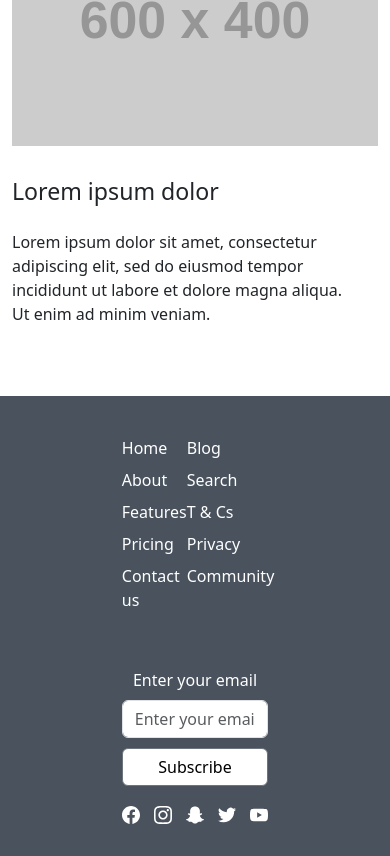
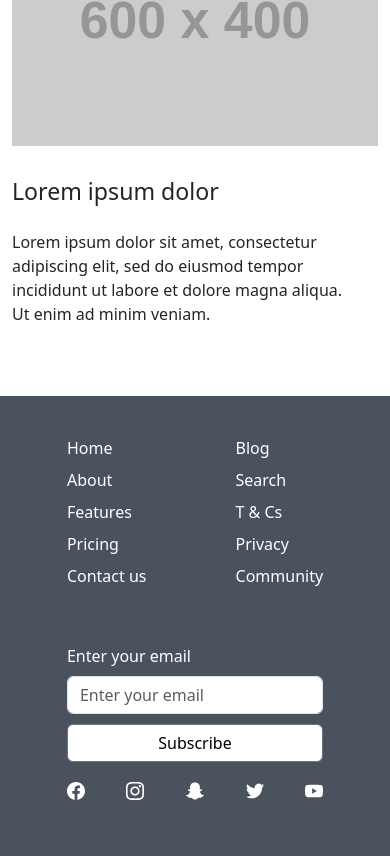
Before and after one commit to SzymonSleboda/Company_Homepage_Template, a plain HTML site: page index.html in a window 390 px wide. Shown: the part 1141-1997 px from the top of the page. Drawn offline with nearby package versions, Linux system fonts and the light colour scheme; placeholder pictures from the web are drawn by us.

Commit message:
finished

```diff
--- a/index3.html
+++ b/index.html
@@ -11,53 +11,36 @@
       crossorigin="anonymous"
     />
     <style>
-      .main-card {
-        width: 100%;
-        border: none;
+      .main-colorful--area {
+        background: #c9d2de;
+        min-width: 25%;
+      }
+
+      body {
+        min-height: 100vh;
+        display: flex;
+        flex-direction: column;
+      }
+
+      svg {
+        width: 18px;
+        fill: white;
+        transition: fill 0.3s ease;
+        &:hover {
+          cursor: pointer;
+          fill: #c9d2de;
+        }
+      }
+      .navbar-color {
+        background: #c9d2de;
       }
       .navbar-toggler {
-        display: flex;
-        align-items: center;
         margin: 10px 0px 10px 10px;
         @media screen and (min-width: 992px) {
         }
       }
       .navbar-hidden {
         padding: 10px;
-      }
-      .colorful-area {
-        background: #c9d2de;
-        min-width: 25%;
-      }
-      .main {
-        padding-top: 30px;
-        padding-bottom: 30px;
-      }
-      body {
-        min-height: 100vh;
-        display: flex;
-        flex-direction: column;
-      }
-      .footer {
-        flex: 1;
-        display: flex;
-        align-items: center;
-        justify-content: center;
-        background: #49525d;
-        flex-direction: column;
-      }
-      .footer-colorful--area {
-        background: #c9d2de;
-        width: 140px;
-        height: 30px;
-      }
-      .card-wrapper {
-        @media screen and (min-width: 992px) {
-          max-width: 70%;
-        }
-      }
-      .navbar-color {
-        background: #c9d2de;
       }
       .nav-items {
         flex-direction: column;
@@ -73,6 +56,7 @@
           padding: 0;
         }
       }
+
       @media screen and (min-width: 992px) {
         .nav-list {
           width: 45%;
@@ -99,49 +83,51 @@
           margin-top: 0px;
         }
       }
-      body {
-        min-height: 100vh;
-        display: flex;
-        flex-direction: column;
-      }
-      .navbar-menu--collapsed {
-        height: 50px;
-      }
+
       .nav-item {
         display: flex;
         align-items: center;
         height: 100%;
         flex-grow: 1;
       }
-
       .nav-link {
         flex-grow: 1;
         justify-content: center;
         text-align: center;
       }
-      .form-input {
-        color: white;
+      .main {
+        padding-top: 30px;
+        padding-bottom: 30px;
       }
-      .footer-button {
-        width: auto;
-        background: white;
-        color: black;
+      .main-card {
+        width: 100%;
+        border: none;
       }
-      .form-fieldset {
-        display: flex;
-        flex-direction: column;
-        gap: 10px;
-        width: 100%;
+      .card-wrapper {
         @media screen and (min-width: 992px) {
-          flex-direction: row;
-          height: 40px;
-          width: auto;
+          max-width: 70%;
         }
       }
-      .form-inline {
+      .footer {
+        flex: 1;
         display: flex;
         align-items: center;
+        justify-content: center;
+        background: #49525d;
+        flex-direction: column;
+      }
+      .footer-icons--list {
         width: 100%;
+        display: flex;
+        justify-content: space-between;
+        @media screen and (min-width: 992px) {
+          width: 50%;
+        }
+      }
+      .footer-colorful--area {
+        background: #c9d2de;
+        width: 140px;
+        height: 30px;
       }
       .footer-media {
         display: flex;
@@ -151,22 +137,8 @@
         @media screen and (min-width: 992px) {
           width: auto;
         }
-      }
-      svg {
-        width: 18px;
-        fill: white;
-        transition: fill 0.3s ease;
-        &:hover {
-          cursor: pointer;
-          fill: #c9d2de;
-        }
-      }
-      .footer-icons--list {
-        width: 100%;
-        display: flex;
-        justify-content: space-between;
-        @media screen and (min-width: 992px) {
-          width: 50%;
+        @media screen and (max-width: 480px) {
+          width: 70%;
         }
       }
       .footer-list {
@@ -178,6 +150,7 @@
           width: 45%;
         }
       }
+
       .footer-link {
         text-decoration: none;
         color: white;
@@ -187,6 +160,7 @@
           color: #c9d2de;
         }
       }
+
       .footer-wrapper {
         display: flex;
         flex-direction: column;
@@ -200,28 +174,38 @@
           padding-bottom: 0px;
         }
       }
+
       .footer-wrapper > :first-child {
         @media screen and (min-width: 992px) {
           align-self: flex-start;
         }
       }
+
       .footer-wrapper--secondary {
         display: flex;
         justify-content: space-between;
         width: 40%;
-        @media screen and (max-width: 280px) {
+        @media screen and (max-width: 480px) {
           width: 70%;
         }
       }
+      .footer-button {
+        background: white;
+        color: black;
+      }
+      .form-label {
+        color: white;
+      }
 
-      .form-group {
+      .form-fieldset {
         display: flex;
         flex-direction: column;
-        align-items: center;
+        gap: 10px;
         width: 100%;
         @media screen and (min-width: 992px) {
-          flex-direction: baseline;
-          align-items: flex-start;
+          flex-direction: row;
+          height: 40px;
+          width: auto;
         }
       }
     </style>
@@ -271,7 +255,7 @@
       </div>
     </nav>
     <main class="main container d-flex justify-content-between">
-      <div class="colorful-area rounded d-none d-lg-block"></div>
+      <div class="main-colorful--area rounded d-none d-lg-block"></div>
       <div class="card-wrapper">
         <h1 class="pb-3">Title 1</h1>
         <ul class="row list-unstyled justify-content-center">
@@ -365,14 +349,14 @@
           </div>
         </div>
         <div class="footer-media">
-          <form class="form-inline">
-            <div class="form-group">
-              <label for="inputEmail" class="form-input mb-2"
+          <form>
+            <div>
+              <label for="inputEmail" class="form-label mb-2"
                 >Enter your email</label
               >
               <div class="form-fieldset d-flex">
                 <input
-                  type="EMAIL"
+                  type="email"
                   class="form-control"
                   id="inputEmail"
                   placeholder="Enter your email"
@@ -384,7 +368,7 @@
               </div>
             </div>
           </form>
-          <div class="footer-icons pt-3">
+          <div class="pt-3">
             <ul class="footer-icons--list list-unstyled d-flex">
               <li>
                 <svg
```
